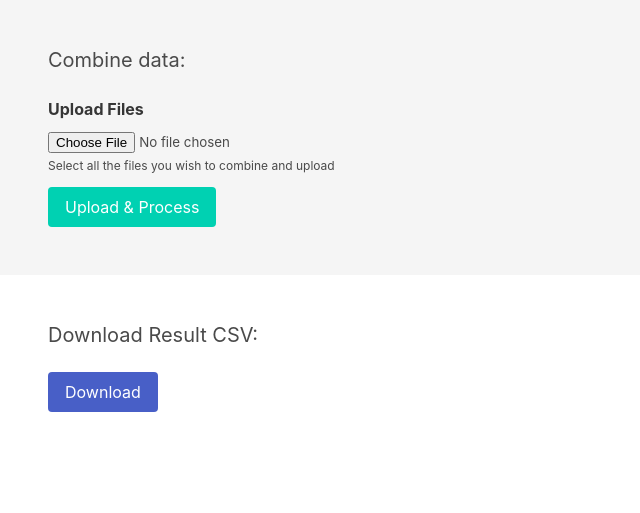
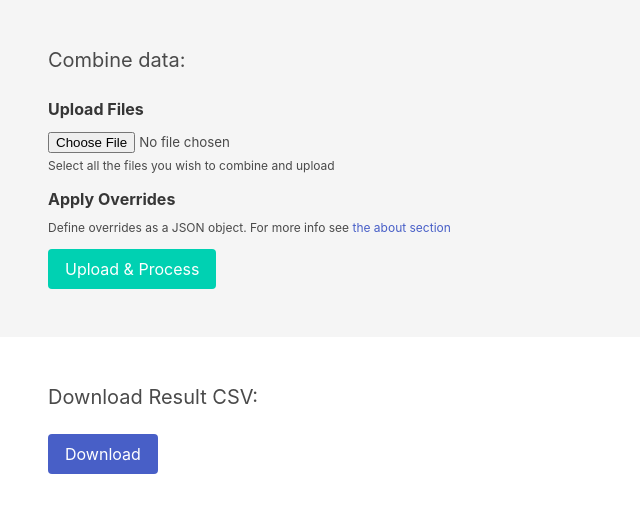
Before and after one commit to Fair-Share-MA/EVA, a Django app: template eva/aggregator/templates/aggregator/home.html in a window 1280 px wide. Shown: the part 52-565 px from the top of the page, without its empty margins (0-640 px from the left). Run offline with Django 4.2, Linux system fonts and the light colour scheme; the template is opened without the code that fills it: most values are stand-ins (such as "Sample title", 1, 10 or a date in 2020); form fields are guessed from the names that the template uses; parts of the project's set-up code (start-up, migrations or seed data) failed here and were passed over.

Commit message:
add ability to give overrides

```diff
--- a/eva/aggregator/forms.py
+++ b/eva/aggregator/forms.py
@@ -2,3 +2,4 @@ from django import forms
 
 class FileFieldForm(forms.Form):
     file_field = forms.FileField(widget=forms.ClearableFileInput(attrs={'multiple': True}))
+    overrides = forms.CharField(widget=forms.Textarea(attrs={'class': 'textarea', 'placeholder': '{\n"Voter ID:" ["Vote ID", "voter_id"]\n}'}))
--- a/eva/aggregator/templates/aggregator/home.html
+++ b/eva/aggregator/templates/aggregator/home.html
@@ -8,6 +8,15 @@
       <label class="label">Upload Files</label>
       <div class="control">{{form.file_field}}</div>
       <p class="help">Select all the files you wish to combine and upload</p>
+    </div>
+
+    <div class="field">
+      <label class="label">Apply Overrides</label>
+      <div class="control">{{form.overrides}}</div>
+      <p class="help">
+        Define overrides as a JSON object. For more info see
+        <a href="/about">the about section</a>
+      </p>
     </div>
 
     <div class="control">
--- a/eva/aggregator/views.py
+++ b/eva/aggregator/views.py
@@ -2,6 +2,7 @@ from django.shortcuts import render
 from .forms import FileFieldForm
 from django.core.files.storage import FileSystemStorage
 from .scripts.eva_cli import eva_main
+import json
 
 # Create your views here.
 def home_screen(request):
@@ -12,6 +13,7 @@ def home_screen(request):
         processing = True
         form = FileFieldForm(request.POST, request.FILES)
         files = request.FILES.getlist('file_field')
+        overrides = json.loads(request.POST.get('overrides'))
 
         fs = FileSystemStorage()
         upload_save_fnames = []
@@ -19,7 +21,7 @@ def home_screen(request):
             name = fs.save(file.name, file)
             upload_save_fnames.append(name)
 
-        export_file_url = fs.url(eva_main(upload_save_fnames, []))
+        export_file_url = fs.url(eva_main(upload_save_fnames, overrides))
         processing = False
     else:
         form = FileFieldForm()
```
